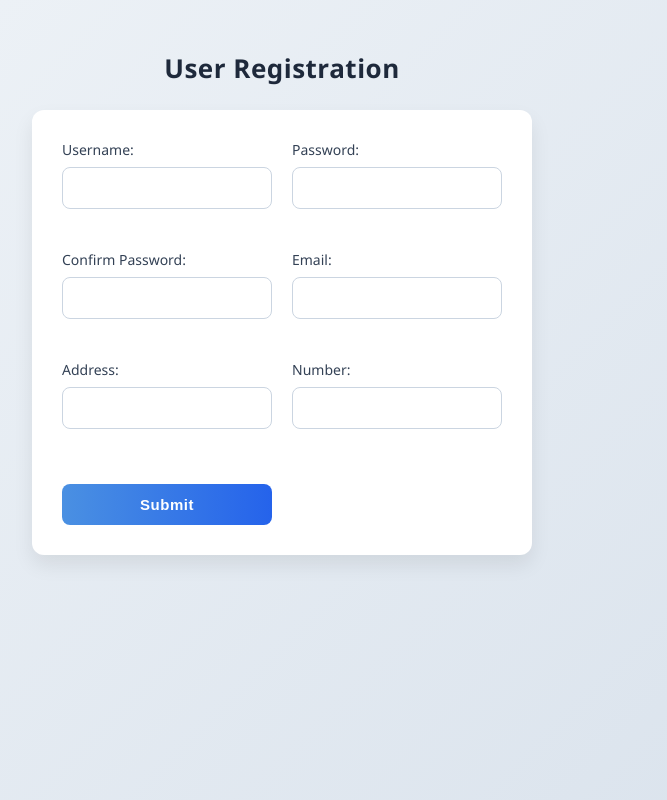
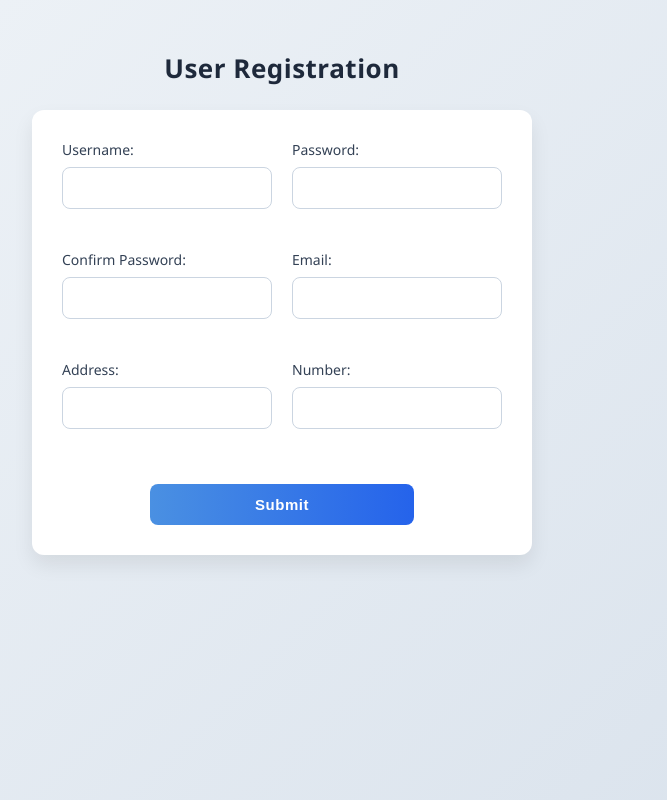
Before and after one commit to Loophole07/Portfolio, a website: page form_validation/form.html in a window 1280 px wide. Shown: the whole page, without its empty margins (358-1025 px from the left). Drawn offline with Linux system fonts and the light colour scheme.

```diff
--- a/form_validation/style.css
+++ b/form_validation/style.css
@@ -110,7 +110,9 @@
 
 /* Submit button */
 button {
-  width: 100%;
+  grid-column: 1 / -1;          /* span both columns */
+  justify-self: center;         /* center horizontally */
+  width: 60%;                   /* control button width */
   padding: 12px;
   margin-top: 14px;
   font-size: 15px;
@@ -123,6 +125,7 @@
   letter-spacing: 0.5px;
   transition: background 0.3s, transform 0.2s, box-shadow 0.2s;
 }
+
 
 button:hover {
   background: linear-gradient(90deg, #357abd, #1d4ed8);
```
